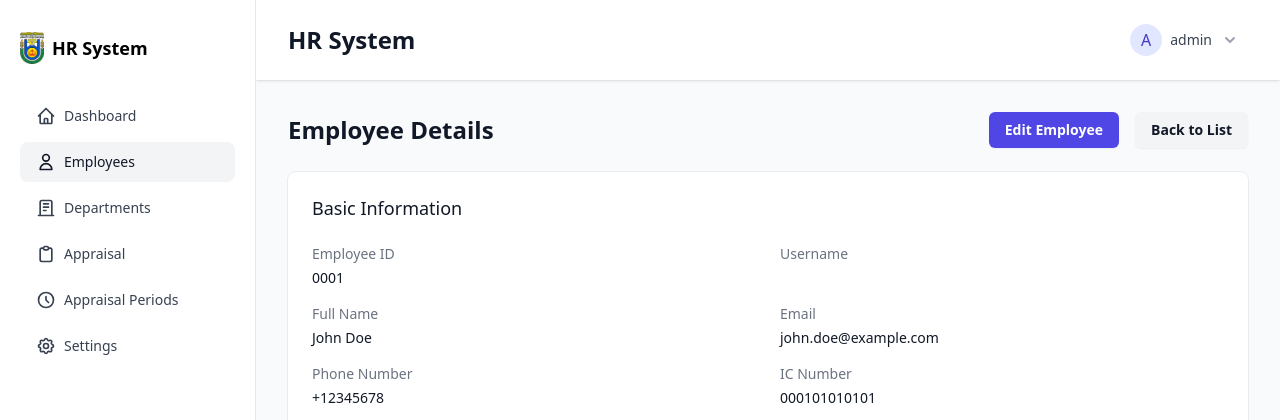
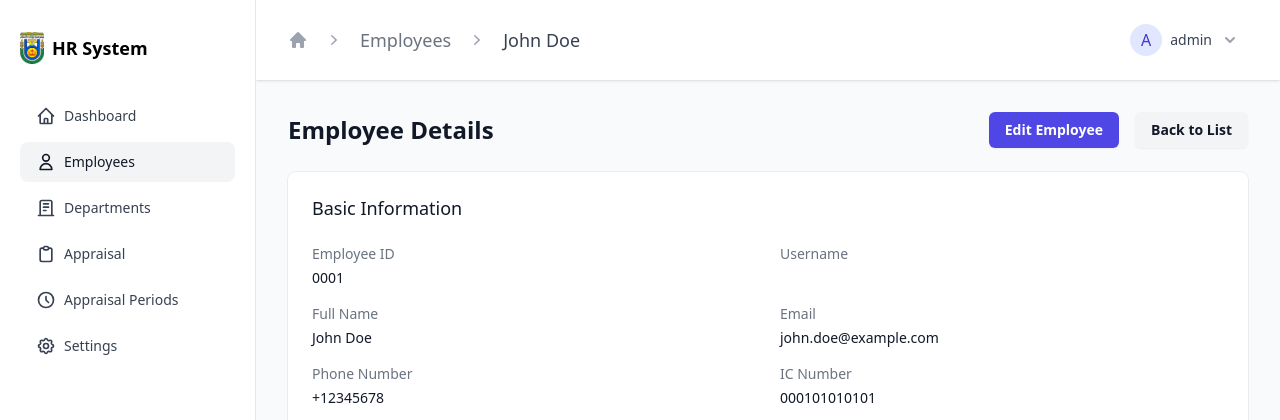
Before and after one commit to hfzizz/hr-system, a Django app: page /employees/1/ in a window 1280 px wide. Shown: the top 420 px of the page. Run offline with Django 5.2, Linux system fonts and the light colour scheme; a user stored in the database is signed in; data comes from the database, SQL or seed files in the repository; data that the repository does not hold is empty; some libraries are stand-ins or nearby versions.

Commit message:
breadcrumb navigation

```diff
--- a/employees/templates/employees/employee_detail.html
+++ b/employees/templates/employees/employee_detail.html
@@ -1,7 +1,26 @@
 {% extends "base.html" %}
 {% load static %}
 
-{% block title %}Employee Details - HR System{% endblock %}
+{% block title %}{{ employee.get_full_name }} - HR System{% endblock %}
+
+{% block breadcrumbs %}
+<li>
+    <div class="flex items-center">
+        <svg class="h-5 w-5 flex-shrink-0 text-gray-400" viewBox="0 0 20 20" fill="currentColor">
+            <path fill-rule="evenodd" d="M7.21 14.77a.75.75 0 01.02-1.06L11.168 10 7.23 6.29a.75.75 0 111.04-1.08l4.5 4.25a.75.75 0 010 1.08l-4.5 4.25a.75.75 0 01-1.06-.02z" clip-rule="evenodd" />
+        </svg>
+        <a href="{% url 'employees:employee_list' %}" class="ml-4 text-lg font-medium text-gray-500 hover:text-gray-700">Employees</a>
+    </div>
+</li>
+<li>
+    <div class="flex items-center">
+        <svg class="h-5 w-5 flex-shrink-0 text-gray-400" viewBox="0 0 20 20" fill="currentColor">
+            <path fill-rule="evenodd" d="M7.21 14.77a.75.75 0 01.02-1.06L11.168 10 7.23 6.29a.75.75 0 111.04-1.08l4.5 4.25a.75.75 0 010 1.08l-4.5 4.25a.75.75 0 01-1.06-.02z" clip-rule="evenodd" />
+        </svg>
+        <span class="ml-4 text-lg font-medium text-gray-700">{{ employee.get_full_name }}</span>
+    </div>
+</li>
+{% endblock %}
 
 {% block content %}
 <div class="space-y-6">
--- a/templates/base.html
+++ b/templates/base.html
@@ -17,10 +17,25 @@
             <!-- Top Navigation Bar -->
             <header class="bg-white shadow">
                 <div class="flex justify-between items-center px-8 py-4">
-                    <!-- Page Title -->
-                    <h1 class="text-2xl font-semibold text-gray-900">
-                        {% block header %} HR System {% endblock %}
-                    </h1>
+                    <!-- Breadcrumb Navigation -->
+                    <nav class="flex" aria-label="Breadcrumb">
+                        <ol role="list" class="flex items-center space-x-4">
+                            <li>
+                                <div>
+                                    <a href="{% url 'dashboard' %}" class="text-gray-400 hover:text-gray-500">
+                                        <svg class="h-5 w-5 flex-shrink-0" viewBox="0 0 20 20" fill="currentColor">
+                                            <path fill-rule="evenodd" d="M9.293 2.293a1 1 0 011.414 0l7 7A1 1 0 0117 11h-1v6a1 1 0 01-1 1h-2a1 1 0 01-1-1v-3a1 1 0 00-1-1H9a1 1 0 00-1 1v3a1 1 0 01-1 1H5a1 1 0 01-1-1v-6H3a1 1 0 01-.707-1.707l7-7z" clip-rule="evenodd" />
+                                        </svg>
+                                        <span class="sr-only">Home</span>
+                                    </a>
+                                </div>
+                            </li>
+
+                            {% block breadcrumbs %}
+                            <!-- Individual pages will inject their breadcrumbs here -->
+                            {% endblock %}
+                        </ol>
+                    </nav>
 
                     <!-- User Menu -->
                     {% if user.is_authenticated %}
```
Also changed, not shown: employees/templates/employees/dashboard.html (+11 -0 lines), employees/templates/employees/settings.html (+11 -0 lines).
